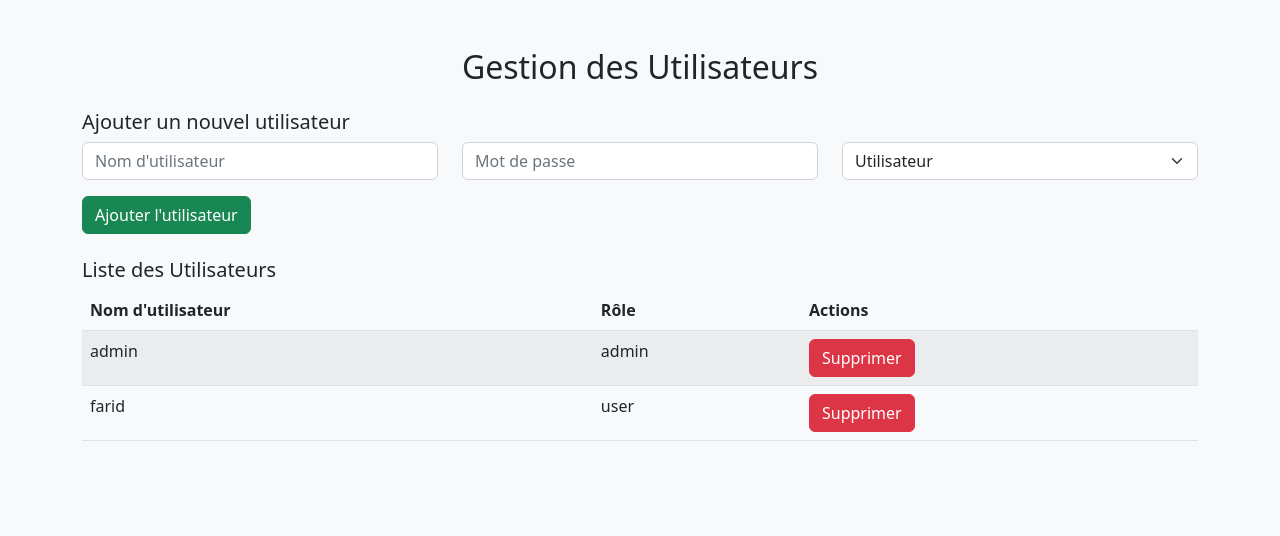
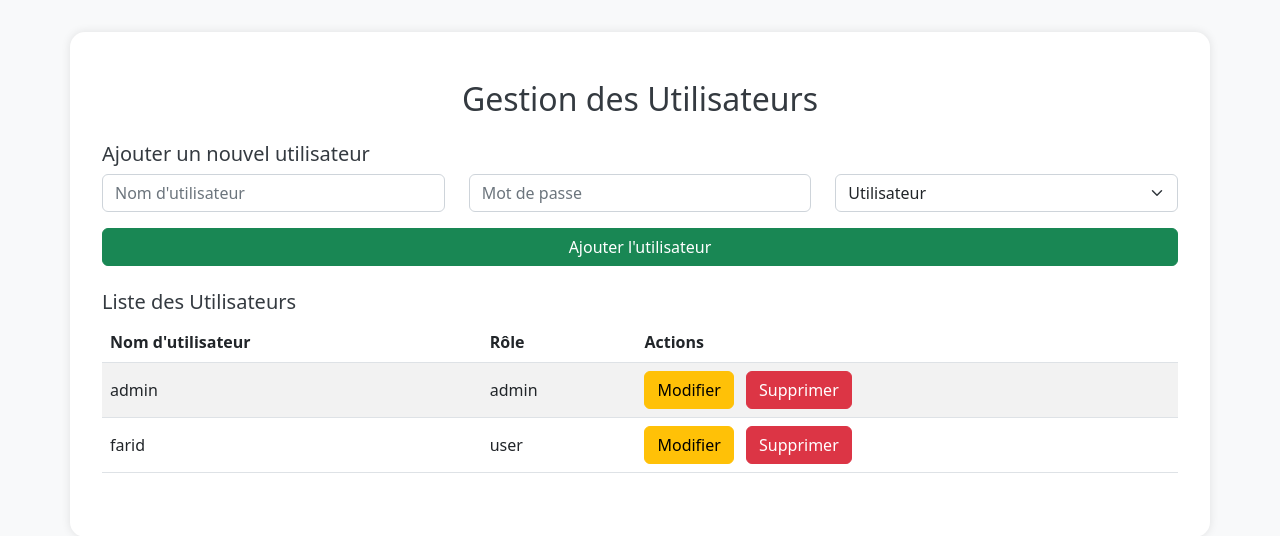
Before and after one commit to BenJelloun-Youne/datay-ch, a Flask app: page /manage_users in a window 1280 px wide. Shown: the top 536 px of the page. Run offline with Flask 3, Linux system fonts and the light colour scheme; a user stored in the database is signed in; data comes from the database, SQL or seed files in the repository.

Commit message:
ajout de l option modif mod de pass et nom

```diff
--- a/app.py
+++ b/app.py
@@ -262,6 +262,31 @@ def manage_users():
             flash(f"Utilisateur {username} ajouté avec succès")
 
     return render_template("manage_users.html", users=users)
+@app.route("/edit_user/<int:user_id>", methods=["GET", "POST"])
+def edit_user(user_id):
+    if "role" not in session or session["role"] != "admin":
+        return redirect(url_for("dashboard"))  # Rediriger si non admin
+
+    user = db_session.query(User).filter_by(id=user_id).first()
+    if not user:
+        flash("Utilisateur introuvable.")
+        return redirect(url_for("manage_users"))
+
+    if request.method == "POST":
+        new_username = request.form.get("username")
+        new_password = request.form.get("password")
+
+        # Mettre à jour les informations de l'utilisateur
+        if new_username:
+            user.username = new_username
+        if new_password:
+            user.password = new_password  # Pensez à hasher le mot de passe ici
+
+        db_session.commit()
+        flash("Informations de l'utilisateur mises à jour avec succès.")
+        return redirect(url_for("manage_users"))
+
+    return render_template("edit_user.html", user=user)
 
 @app.route("/delete_user/<int:user_id>", methods=["POST"])
 def delete_user(user_id):
--- a/templates/manage_users.html
+++ b/templates/manage_users.html
@@ -5,8 +5,43 @@
     <meta name="viewport" content="width=device-width, initial-scale=1">
     <title>Gestion des Utilisateurs - DATAY</title>
     <link href="https://cdn.jsdelivr.net/npm/bootstrap@5.2.2/dist/css/bootstrap.min.css" rel="stylesheet">
+    <link href="https://cdnjs.cloudflare.com/ajax/libs/font-awesome/6.0.0-beta3/css/all.min.css" rel="stylesheet">
+    <style>
+        body {
+            background-color: #f8f9fa;
+        }
+        .container {
+            background: white;
+            border-radius: 15px;
+            box-shadow: 0 0 10px rgba(0, 0, 0, 0.1);
+            padding: 2rem;
+            margin-top: 2rem;
+        }
+        h2, h5 {
+            color: #343a40;
+        }
+        .table th, .table td {
+            vertical-align: middle;
+        }
+        .btn-warning, .btn-danger {
+            transition: background-color 0.3s;
+        }
+        .btn-warning:hover {
+            background-color: #f39c12;
+        }
+        .btn-danger:hover {
+            background-color: #e74c3c;
+        }
+        .fade-in {
+            animation: fadeIn 0.5s ease-in-out;
+        }
+        @keyframes fadeIn {
+            from { opacity: 0; }
+            to { opacity: 1; }
+        }
+    </style>
 </head>
-<body class="bg-light">
+<body class="fade-in">
     <div class="container py-5">
         <h2 class="text-center mb-4">Gestion des Utilisateurs</h2>
 
@@ -26,7 +61,7 @@
                     </select>
                 </div>
             </div>
-            <button type="submit" class="btn btn-success mt-3">Ajouter l'utilisateur</button>
+            <button type="submit" class="btn btn-success mt-3 w-100">Ajouter l'utilisateur</button>
         </form>
 
         <h5>Liste des Utilisateurs</h5>
@@ -44,7 +79,8 @@
                     <td>{{ user.username }}</td>
                     <td>{{ user.role }}</td>
                     <td>
-                        <form method="post" action="{{ url_for('delete_user', user_id=user.id) }}">
+                        <a href="{{ url_for('edit_user', user_id=user.id) }}" class="btn btn-warning me-2">Modifier</a>
+                        <form method="post" action="{{ url_for('delete_user', user_id=user.id) }}" style="display:inline;">
                             <button type="submit" class="btn btn-danger">Supprimer</button>
                         </form>
                     </td>
```
Also changed, not shown: templates/edit_user.html (added, +28 -0 lines).
